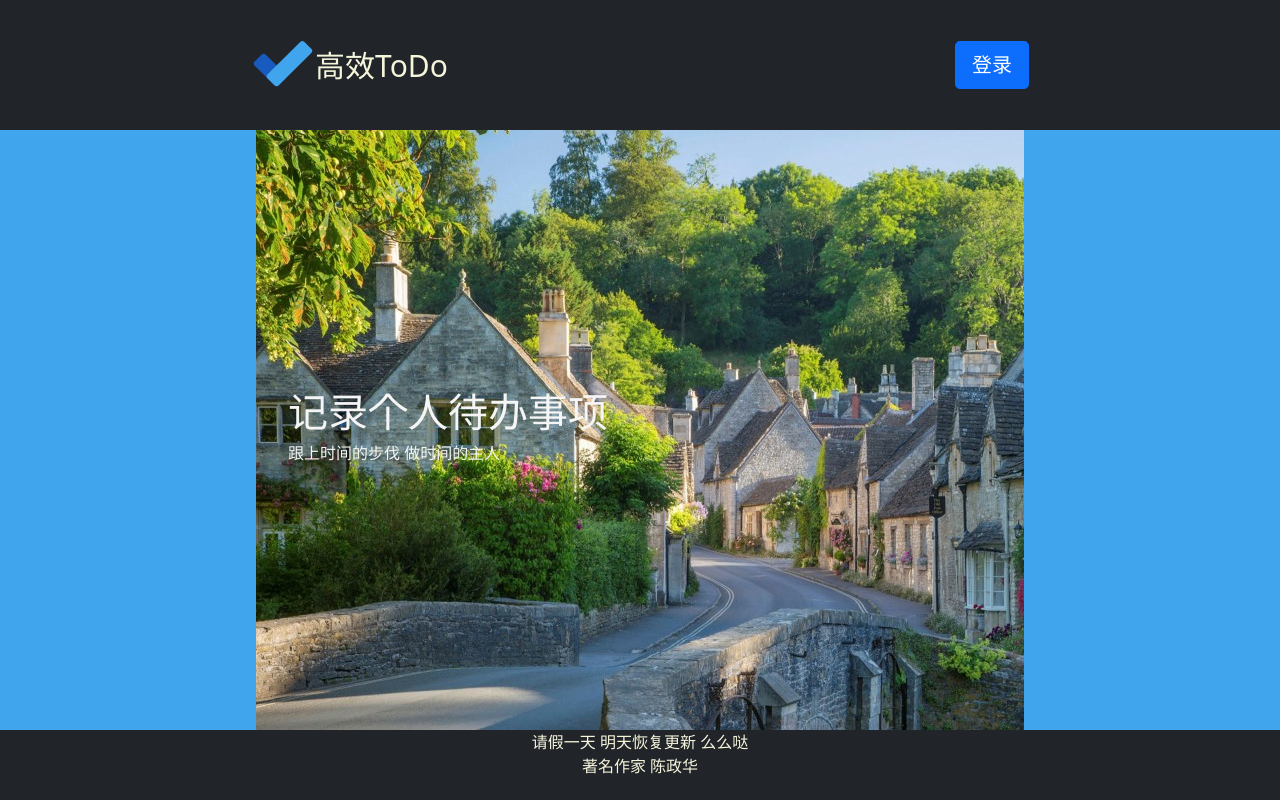
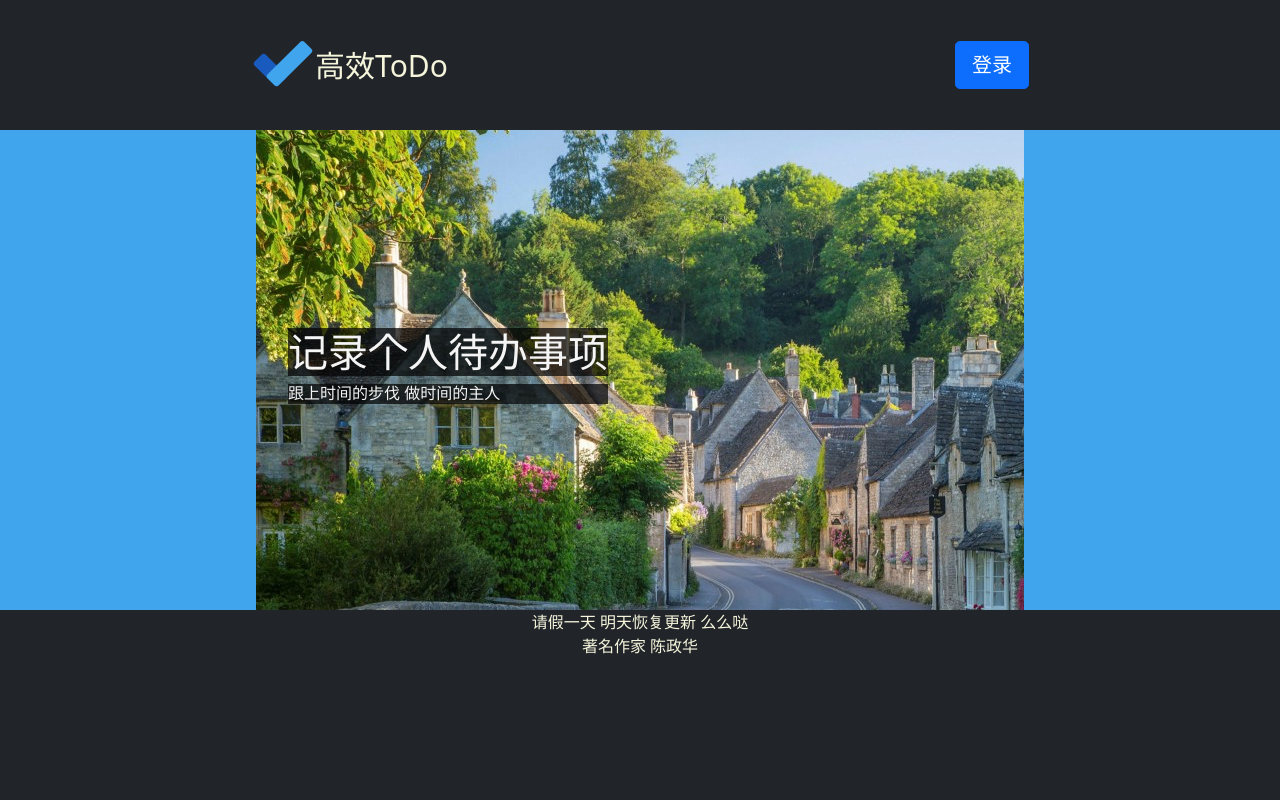
Before and after one commit to liulaoliu/hieplan, a React (Create React App) app: page / in a window 1280 px wide. Built offline with nearby package versions, Linux system fonts and the light colour scheme.

Commit message:
样式调整，应该尽量使用vh rem而不是 px

```diff
--- a/src/Components/homePage/Content.tsx
+++ b/src/Components/homePage/Content.tsx
@@ -7,8 +7,8 @@ export default function Content(): ReactElement {
       <div className={styles.background}>
         <div className={styles.innerImage}>
           <div className={styles.content}>
-            <h1 className={styles.white}>记录个人待办事项</h1>
-            <h6 className={styles.white}>跟上时间的步伐 做时间的主人</h6>
+            <h1 className={styles.white_word}>记录个人待办事项</h1>
+            <h6 className={styles.white_word}>跟上时间的步伐 做时间的主人</h6>
           </div>
         </div>
       </div>
--- a/src/Components/homePage/Welcome.tsx
+++ b/src/Components/homePage/Welcome.tsx
@@ -28,9 +28,11 @@ import Tail from "./Tail";
 */
 export default function Welcome() {
   return (
-    <div style={{
-      height:"100vh"
-    }}>
+    <div
+      style={{
+        height: "100vh",
+      }}
+    >
       <Header renderedByWelcome={true}></Header>
       <Content></Content>
       <Tail></Tail>
--- a/src/Components/homePage/homePage.module.css
+++ b/src/Components/homePage/homePage.module.css
@@ -6,14 +6,14 @@
   align-items: center;
 }
 
- /* 去除a标签的固有样式 */
-.remove_a_style{
-text-decoration: none;
-/* color:black; */
-color: beige;
+/* 去除a标签的固有样式 */
+.remove_a_style {
+  text-decoration: none;
+  /* color:black; */
+  color: beige;
 }
-.remove_a_style:hover{
-  color:black;
+.remove_a_style:hover {
+  color: black;
 }
 
 /* banner 左上角的 svg和 产品名称标识 */
@@ -29,7 +29,6 @@ color: beige;
 .title {
   font-size: 30px;
   font-weight: lighter;
-
 }
 .todoSvg {
   background-image: url(../../assets/svg/TODO_INFO.svg);
@@ -38,13 +37,15 @@ color: beige;
 }
 
 .background {
-  height: 600px;
+  max-height: 60vh;
   width: 100%;
 
   background-color: #41a5ee;
 }
 .innerImage {
-  height: 600px;
+  height: 60vh;
+  max-height: 60vh;
+
   width: 60vw;
   margin: 0 auto;
   background-image: url(../../assets/images/welcome.jpg);
@@ -58,7 +59,12 @@ color: beige;
 .white {
   color: whitesmoke;
 }
-
+.white_word {
+  color: whitesmoke;
+  /* background-color: black; */
+  /* opacity: 0.5; */
+  background-color: rgba(1,1,1,0.7)
+}
 .content {
   padding-left: 2rem;
   text-align: left;
```
